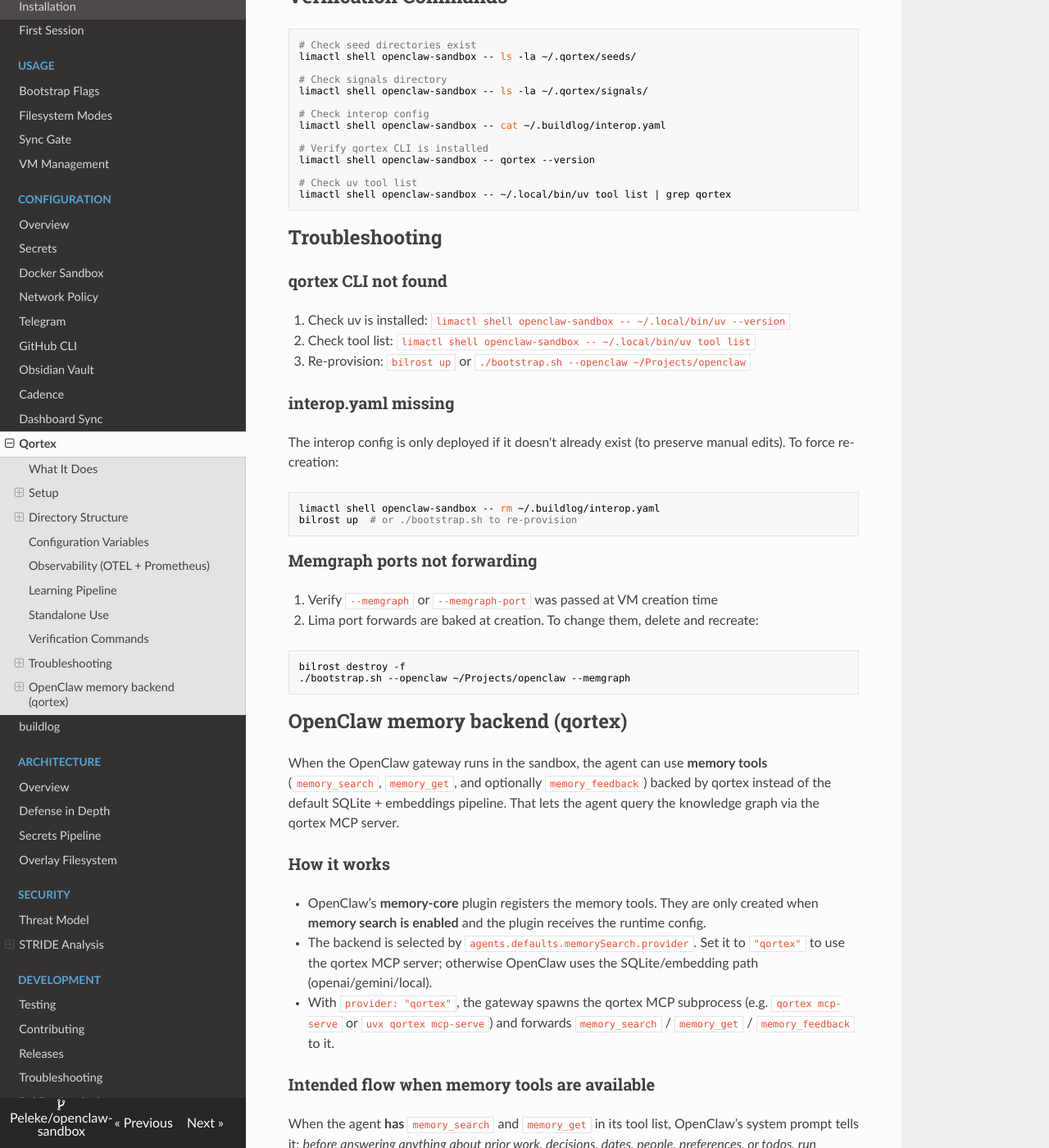
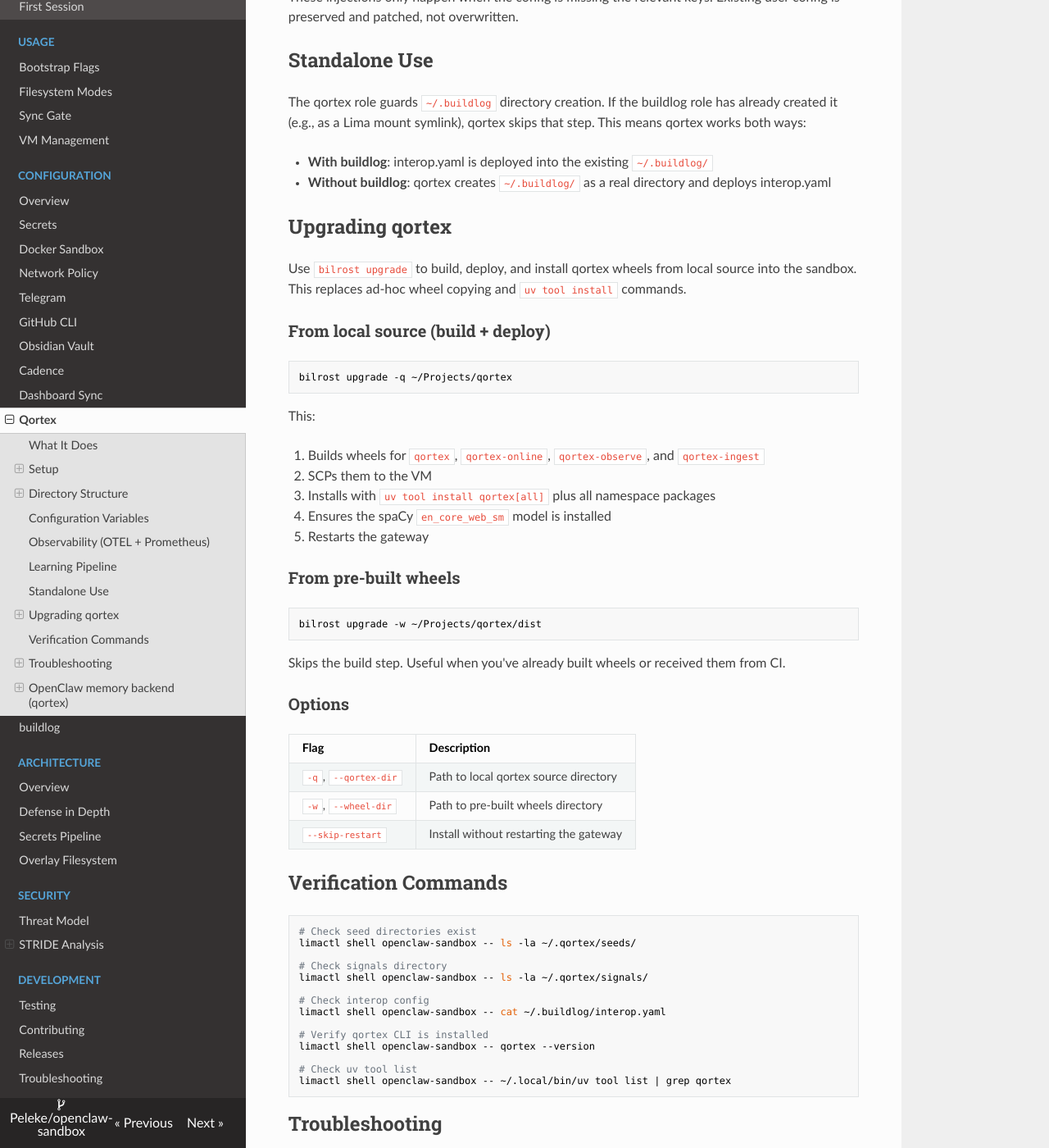
Before and after one commit to Peleke/openclaw-sandbox, an MkDocs documentation site: the page built from docs/configuration/qortex.md, in a window 1280 px wide and 1400 px high, scrolled down 4195 px. Shown: the whole window at 82% size. Built offline with MkDocs 1.6.1, drawn with Linux system fonts in a browser that asks for light colours; nearby versions of some CDN libraries; some of the changed text lies outside the part shown.

Commit message:
docs(qortex): add extraction config, bilrost upgrade, and env vars (#99)
- Document QORTEX_EXTRACTION env var (spacy/llm/none) in config table
- Document nlp extra in qortex_extras default
- Add HF_HUB_OFFLINE and QORTEX_EXTRACTION to OTEL env vars table
- Add bilrost upgrade section with usage examples and flags
- Update role description to include extraction setup

Co-authored-by: Claude Opus 4.6 <noreply@anthropic.com>

````diff
--- a/docs/configuration/qortex.md
+++ b/docs/configuration/qortex.md
@@ -4,14 +4,15 @@
 
 ## What It Does
 
-The qortex role handles six things:
+The qortex role handles seven things:
 
-1. **CLI installation** via `uv tool install qortex[mcp,vec-sqlite,observability]`
-2. **Seed exchange directories** for structured data handoff (`~/.qortex/seeds/{pending,processed,failed}`)
-3. **Signals directory** for projection output (`~/.qortex/signals/`)
-4. **Buildlog interop config** (`~/.buildlog/interop.yaml`) linking buildlog to qortex's seed pipeline
-5. **OTEL environment** (`/etc/openclaw/qortex-otel.env` + `/etc/profile.d/qortex-otel.sh`) so qortex exports traces and metrics to the host collector
-6. **Gateway config injection** (via `fix-vm-paths.yml`): injects `memorySearch` with `provider: "qortex"` and `learning` config into `openclaw.json` so the gateway uses qortex for both memory tools and bandit-based tool selection
+1. **CLI installation** via `uv tool install qortex[mcp,vec-sqlite,observability,nlp]` (includes spaCy for concept extraction)
+2. **Concept extraction setup**: downloads the spaCy `en_core_web_sm` model when `qortex_extraction` is `spacy` (default)
+3. **Seed exchange directories** for structured data handoff (`~/.qortex/seeds/{pending,processed,failed}`)
+4. **Signals directory** for projection output (`~/.qortex/signals/`)
+5. **Buildlog interop config** (`~/.buildlog/interop.yaml`) linking buildlog to qortex's seed pipeline
+6. **OTEL environment** (`/etc/openclaw/qortex-otel.env` + `/etc/profile.d/qortex-otel.sh`) so qortex exports traces and metrics to the host collector
+7. **Gateway config injection** (via `fix-vm-paths.yml`): injects `memorySearch` with `provider: "qortex"` and `learning` config into `openclaw.json` so the gateway uses qortex for both memory tools and bandit-based tool selection
 
 ## Setup
 
@@ -90,7 +91,8 @@ This enables buildlog to:
 |----------|---------|-------------|
 | `qortex_enabled` | `true` | Enable qortex directory setup and interop config |
 | `qortex_install` | `true` | Install qortex CLI via `uv tool install` |
-| `qortex_extras` | `mcp,vec-sqlite,observability` | Pip extras for qortex (MCP server, vector search, OTEL) |
+| `qortex_extras` | `mcp,vec-sqlite,observability,nlp` | Pip extras for qortex (MCP server, vector search, OTEL, spaCy NLP) |
+| `qortex_extraction` | `spacy` | Concept extraction strategy: `spacy`, `llm`, or `none` |
 | `qortex_otel_enabled` | `true` | Export OpenTelemetry traces and Prometheus metrics |
 | `qortex_otel_endpoint` | `http://host.lima.internal:4318` | OTEL collector endpoint on the host |
 | `qortex_otel_protocol` | `http/protobuf` | OTEL exporter wire protocol |
@@ -105,6 +107,12 @@ Override with `-e`:
 
 # Disable OTEL export (keeps qortex but no metrics)
 ./bootstrap.sh --openclaw ~/Projects/openclaw -e "qortex_otel_enabled=false"
+
+# Use LLM extraction instead of spaCy (requires API key)
+./bootstrap.sh --openclaw ~/Projects/openclaw -e "qortex_extraction=llm"
+
+# Disable extraction entirely
+./bootstrap.sh --openclaw ~/Projects/openclaw -e "qortex_extraction=none"
 ```
 
 ## Observability (OTEL + Prometheus)
@@ -123,6 +131,8 @@ Both set the same variables:
 | `OTEL_EXPORTER_OTLP_PROTOCOL` | `http/protobuf` | Wire format |
 | `QORTEX_PROMETHEUS_ENABLED` | `true` | Expose metrics endpoint |
 | `QORTEX_PROMETHEUS_PORT` | `9090` | Prometheus scrape port |
+| `QORTEX_EXTRACTION` | `spacy` | Concept extraction strategy (`spacy`, `llm`, `none`) |
+| `HF_HUB_OFFLINE` | `1` | Prevent HuggingFace model downloads at runtime (models pre-cached during provisioning) |
 
 The firewall role allows TCP 4318 outbound to the Lima host gateway IP (`192.168.5.2`) when OTEL is enabled. Loopback traffic for Prometheus (port 9090) is already allowed.
 
@@ -174,6 +184,40 @@ The qortex role guards `~/.buildlog` directory creation. If the buildlog role ha
 
 - **With buildlog**: interop.yaml is deployed into the existing `~/.buildlog/`
 - **Without buildlog**: qortex creates `~/.buildlog/` as a real directory and deploys interop.yaml
+
+## Upgrading qortex
+
+Use `bilrost upgrade` to build, deploy, and install qortex wheels from local source into the sandbox. This replaces ad-hoc wheel copying and `uv tool install` commands.
+
+### From local source (build + deploy)
+
+```bash
+bilrost upgrade -q ~/Projects/qortex
+```
+
+This:
+
+1. Builds wheels for `qortex`, `qortex-online`, `qortex-observe`, and `qortex-ingest`
+2. SCPs them to the VM
+3. Installs with `uv tool install qortex[all]` plus all namespace packages
+4. Ensures the spaCy `en_core_web_sm` model is installed
+5. Restarts the gateway
+
+### From pre-built wheels
+
+```bash
+bilrost upgrade -w ~/Projects/qortex/dist
+```
+
+Skips the build step. Useful when you've already built wheels or received them from CI.
+
+### Options
+
+| Flag | Description |
+|------|-------------|
+| `-q`, `--qortex-dir` | Path to local qortex source directory |
+| `-w`, `--wheel-dir` | Path to pre-built wheels directory |
+| `--skip-restart` | Install without restarting the gateway |
 
 ## Verification Commands
 
````
